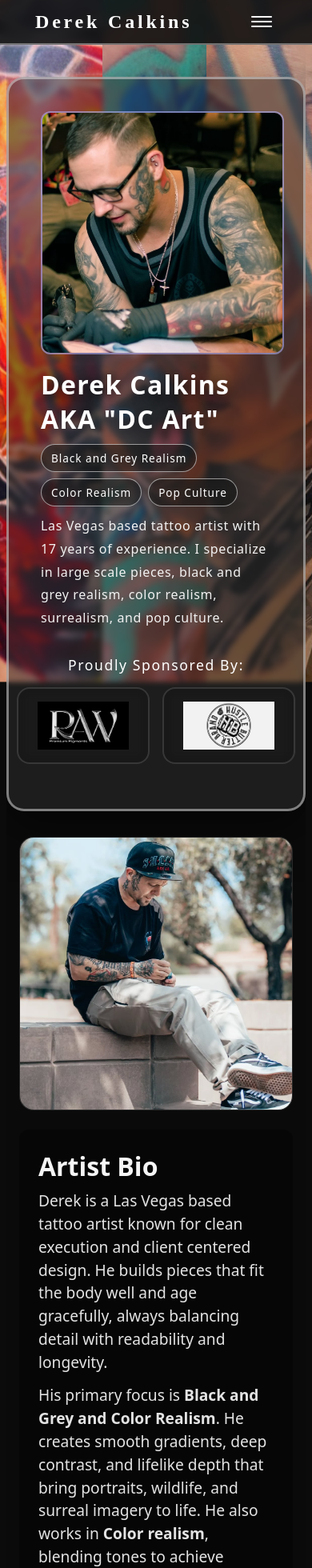
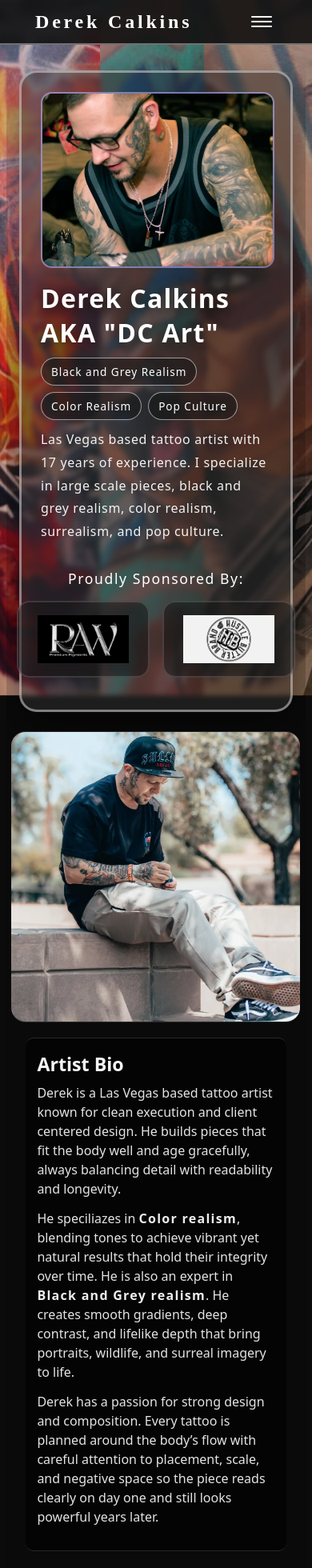
Before and after one commit to chevrechou/dc-art, a Next.js app: page /about in a window 390 px wide. Shown: the top 1960 px of the page at 80% size. Built offline with nearby package versions, Linux system fonts and the light colour scheme.

Commit message:
about page

```diff
--- a/src/app/about/About.module.css
+++ b/src/app/about/About.module.css
@@ -17,12 +17,11 @@
   inset: 0;
   display: grid;
   grid-template-columns: repeat(3, 1fr);
-  /* exactly 3 tiles */
   gap: 0;
   filter: saturate(120%);
   z-index: -2;
   /* behind everything */
-  height: 100vh;
+  height: 100dvh;
   pointer-events: none;
   opacity: 0.95;
 }
@@ -30,7 +29,7 @@
 .bgTile {
   background-size: cover;
   background-position: center;
-  min-height: 100vh;
+  min-height: 100dvh;
   height: 100%;
   will-change: transform;
   transform: translate3d(0, 0, 0) scale(1.06);
@@ -233,11 +232,14 @@
 }
 
 .rowText {
-  background: rgba(0, 0, 0, 0.35);
+  background: rgba(0, 0, 0, 0.55);
   /* legibility on busy bg */
   padding: 1.5rem;
   border-radius: 12px;
   margin-bottom: 2.5rem;
+  position: relative;
+  z-index: 1;
+  /* always above image */
 }
 
 .rowText h2 {
@@ -251,26 +253,32 @@
   font-size: 1.2rem;
   color: #f0f0f0;
   opacity: 0.95;
-  /* was 3 which is invalid */
 }
+
+.rowText strong {
+  color: #fafafa;
+  font-weight: 900;
+  letter-spacing: 0.08rem;
+}
+
 .rowText ul {
-  list-style: none; /* remove default dots */
+  list-style: none;
   padding-left: 0;
   margin: 1rem 0;
 }
 
 .rowText li {
   position: relative;
-  padding-left: 1.5rem; /* space for star */
+  padding-left: 1.5rem;
   margin-bottom: 0.5rem;
 }
 
 .rowText li::before {
-  content: "★";                 /* Unicode star */
+  content: "★";
   position: absolute;
   left: 0;
   top: 0;
-  color: #e0b15b;               /* gold star */
+  color: #e0b15b;
   font-size: 1rem;
   line-height: 1.2;
 }
@@ -298,25 +306,96 @@
   }
 }
 
-/* Responsive */
+/* =========================
+   Responsive: tablets/phones
+   ========================= */
 @media (max-width: 960px) {
+  .bgWrap{
+    filter: saturate(100%);
+    opacity: 0.8;
+  }
+  .card {
+    margin: 5rem 1rem 1.5rem;
+    padding: 1.5rem;
+  }
+
   .head {
     display: block;
   }
 
   .headshot {
-    width: 300px;
-    height: 300px;
-    border-radius: 12px;
+    width: 100%;
+    height: auto;
+    aspect-ratio: 4 / 3;
+    border-radius: 14px;
   }
 
   .name {
     margin-top: 1rem;
   }
 
+  /* Stack image over text for all rows on mobile */
   .row,
   .rowAlt {
     grid-template-columns: 1fr;
+    margin: 0 0 1.75rem;
+    gap: 1.25rem;
+  }
+
+  /* Make the image full-bleed inside the rows container */
+  .rows {
+    padding: 0;
+  }
+
+  .row {
+    padding: 0 0 0;
+  }
+
+  .rowImage {
+    border-radius: 18px;
+
+    /* edge to edge */
+    border-left: 0;
+    border-right: 0;
+    max-height: 60vh;
+    margin: 0 0.4rem
+      /* avoid super tall images */
+  }
+
+  .rowImage img {
+    object-position: center;
+  }
+
+  .row .rowImage,
+  .rowAlt .rowImage {
+    grid-column: 1;
+    grid-row: 1;
+  }
+
+  .row .rowText,
+  .rowAlt .rowText {
+    grid-column: 1;
+    grid-row: 2;
+
+  }
+
+  /* Text card with comfortable spacing */
+  .rowText {
+    background: rgba(0, 0, 0, 0.55);
+    border: 1px solid rgba(255, 255, 255, 0.14);
+    border-left: none;
+    border-right: none;
+    border-radius: 10px;
+    padding: 1.1rem 1rem 1.25rem;
+    margin: 0 1.5rem;
+  }
+
+  .rowText h2 {
+    font-size: 1.6rem;
+  }
+
+  .rowText p {
+    font-size: 1.05rem;
   }
 
   .sponsorStrip {
@@ -333,9 +412,22 @@
   }
 }
 
-@media (max-width: 480px) {
-  .sponsorStrip {
-    grid-template-columns: 1fr;
+/* very small phones */
+@media (max-width: 420px) {
+  .rowImage {
+    max-height: 50vh;
+  }
+
+  .rowText {
+    padding: 1rem 0.9rem 1.1rem;
+  }
+
+  .rowText h2 {
+    font-size: 1.45rem;
+  }
+
+  .rowText p {
+    font-size: 1rem;
   }
 }
 
--- a/src/app/about/page.jsx
+++ b/src/app/about/page.jsx
@@ -1,5 +1,5 @@
 "use client";
-import { useEffect, useRef } from "react";
+import { useEffect } from "react";
 import styles from "./About.module.css";
 
 const bgImages = [
@@ -9,63 +9,86 @@ const bgImages = [
 ];
 
 export default function About() {
-  const bgRefs = useRef([]);
-  const rowImgRefs = useRef([]);
+  useEffect(() => {
+    let ticking = false;
+    let enabled = false;
+    let tiles = [];
+    let rows = [];
 
-  useEffect(() => {
-    const tiles = bgRefs.current.filter(Boolean);
-    const rows = rowImgRefs.current.filter(Boolean);
-    let ticking = false;
+    const collect = () => {
+      // Grab all nodes currently in the DOM
+      tiles = Array.from(document.querySelectorAll(`.${styles.bgTile}`));
+      rows = Array.from(document.querySelectorAll(`.${styles.rowImage}`));
+    };
 
-    const handleScroll = () => {
-      if (ticking) return;
+    const resetTransforms = () => {
+      [...tiles, ...rows].forEach((el) => {
+        el.style.transform = "";
+      });
+    };
+
+    const evaluate = () => {
+      const prefersReduced = window.matchMedia("(prefers-reduced-motion: reduce)").matches;
+      const isMobile = window.matchMedia("(max-width: 960px)").matches;
+      enabled = !(prefersReduced || isMobile);
+      if (!enabled) resetTransforms();
+    };
+
+    const onScroll = () => {
+      if (!enabled || ticking) return;
       ticking = true;
+
       requestAnimationFrame(() => {
         const y = window.scrollY || 0;
-        const bleed = window.innerHeight * 0.08; // matches --bg-bleed: 8vh
-        // tiles.forEach(el => {
-        //   const speed = parseFloat(el.dataset.speed || "0.03"); // small speed
-        //   const raw = -(window.scrollY * speed);
-        //   const y = Math.max(-bleed, Math.min(bleed, raw));
-        //   el.style.transform = `translate3d(0, ${y}px, 0) scale(1.12)`;
-        // });
-        // background tiles parallax
+
+        // Background tiles — gentle, but visible
         tiles.forEach((el) => {
-          const speed = parseFloat(el.dataset.speed || "0.8");
-          // const y = Math.max(-bleed, Math.min(bleed, raw));
-          el.style.transform = `translate3d(0, ${-y * speed}px, 0) scale(1.02)`;
+          const speed = parseFloat(el.dataset.speed || "2.5"); // 0.04..0.08 feels good
+          const offset = -y * speed;
+          el.style.transform = `translate3d(0, ${offset}px, 0) scale(1.02)`;
         });
 
-        // row images parallax, lighter amount
+        // Row images — subtle
         rows.forEach((el) => {
-          const speed = parseFloat(el.dataset.speed || "0.12");
-          el.style.transform = `translate3d(0, ${-y * speed}px, 0)`;
+          const speed = parseFloat(el.dataset.speed || "1.3"); // 0.015..0.03
+          const offset = -y * speed;
+          el.style.transform = `translate3d(0, ${offset}px, 0)`;
         });
 
         ticking = false;
       });
     };
 
-    // reduced motion: disable transforms
-    const prefersReduced = window.matchMedia("(prefers-reduced-motion: reduce)").matches;
-    if (!prefersReduced) {
-      handleScroll();
-      window.addEventListener("scroll", handleScroll, { passive: true });
-      return () => window.removeEventListener("scroll", handleScroll);
-    }
+    const onResize = () => {
+      collect();
+      evaluate();
+      onScroll();
+    };
+
+    // Init
+    collect();
+    evaluate();
+    onScroll();
+
+    window.addEventListener("scroll", onScroll, { passive: true });
+    window.addEventListener("resize", onResize);
+
+    return () => {
+      window.removeEventListener("scroll", onScroll);
+      window.removeEventListener("resize", onResize);
+    };
   }, []);
 
   return (
     <main className={styles.page}>
-      {/* Parallax background tiles */}
+      {/* Background tiles with a bit more movement */}
       <div className={styles.bgWrap} aria-hidden="true">
         {bgImages.map((src, i) => (
           <div
             key={i}
             className={styles.bgTile}
             style={{ backgroundImage: `url(${src})` }}
-            data-speed={i === 0 ? 0.15 : i === 1 ? 0.28 : 0.42}
-            ref={(el) => (bgRefs.current[i] = el)}
+            data-speed={i === 0 ? 0.12 : i === 1 ? 0.18 : 0.25} // stronger speeds
           />
         ))}
         <div className={styles.bgVignette} />
@@ -122,11 +145,7 @@ export default function About() {
       <section className={styles.rows}>
         {/* Row 1: image | text */}
         <div className={styles.row}>
-          <div
-            className={styles.rowImage}
-            ref={(el) => (rowImgRefs.current[0] = el)}
-            data-speed="0.015"
-          >
+          <div className={styles.rowImage} data-speed="0.12">
             <img src="/images/dc-profile-2.jpg" alt="Studio or work in progress" />
           </div>
           <div className={styles.rowText}>
@@ -137,11 +156,11 @@ export default function About() {
               gracefully, always balancing detail with readability and longevity.
             </p>
             <p>
-              His primary focus is <strong>Black and Grey and Color Realism</strong>. He creates
+              He speciliazes in <strong>Color realism</strong>, blending tones to achieve vibrant yet
+              natural results that hold their integrity over time. He is also an expert in
+              <strong> Black and Grey realism</strong>. He creates
               smooth gradients, deep contrast, and lifelike depth that bring portraits,
-              wildlife, and surreal imagery to life. He also works in{" "}
-              <strong>Color realism</strong>, blending tones to achieve vibrant yet
-              natural results that hold their integrity over time.
+              wildlife, and surreal imagery to life.
             </p>
             <p>
               Derek has a passion for strong design and composition. Every tattoo is
@@ -175,22 +194,14 @@ export default function About() {
               steps because healed results are part of the art.
             </p>
           </div>
-          <div
-            className={styles.rowImage}
-            ref={(el) => (rowImgRefs.current[1] = el)}
-            data-speed="0.08"
-          >
+          <div className={styles.rowImage} data-speed="0.1">
             <img src="/images/dc-profile-3.jpg" alt="Design sketch or equipment" />
           </div>
         </div>
 
         {/* Row 3: Conventions and Awards */}
         <div className={styles.row}>
-          <div
-            className={styles.rowImage}
-            ref={(el) => (rowImgRefs.current[2] = el)}
-            data-speed="0.06"
-          >
+          <div className={styles.rowImage} data-speed="0.05">
             <img src="/images/dc-profile-4.jpg" alt="Tattoo convention floor or award moments" />
           </div>
           <div className={styles.rowText}>
--- a/src/app/components/Header.module.css
+++ b/src/app/components/Header.module.css
@@ -130,8 +130,9 @@
 .navMobile {
 	display: flex;
 	flex-direction: column;
-	padding: 0.75rem 1.25rem 1rem;
+	padding: 0.75rem 2rem 1rem;
 	gap: 0.25rem;
+	text-align: right;
 }
 
 .mLink {
```
Also changed, not shown: src/app/gallery/Gallery.module.css (+32 -11 lines).
